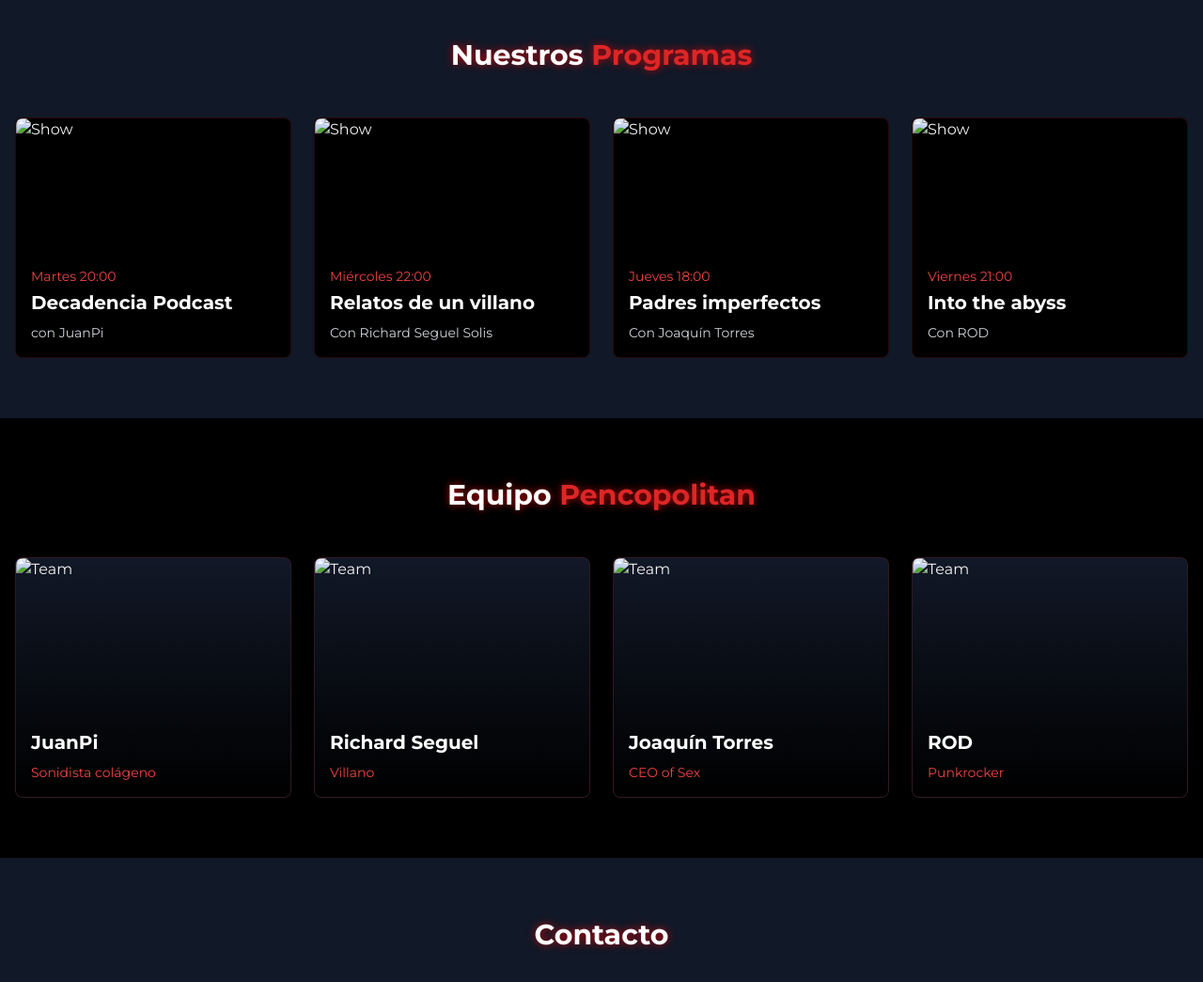
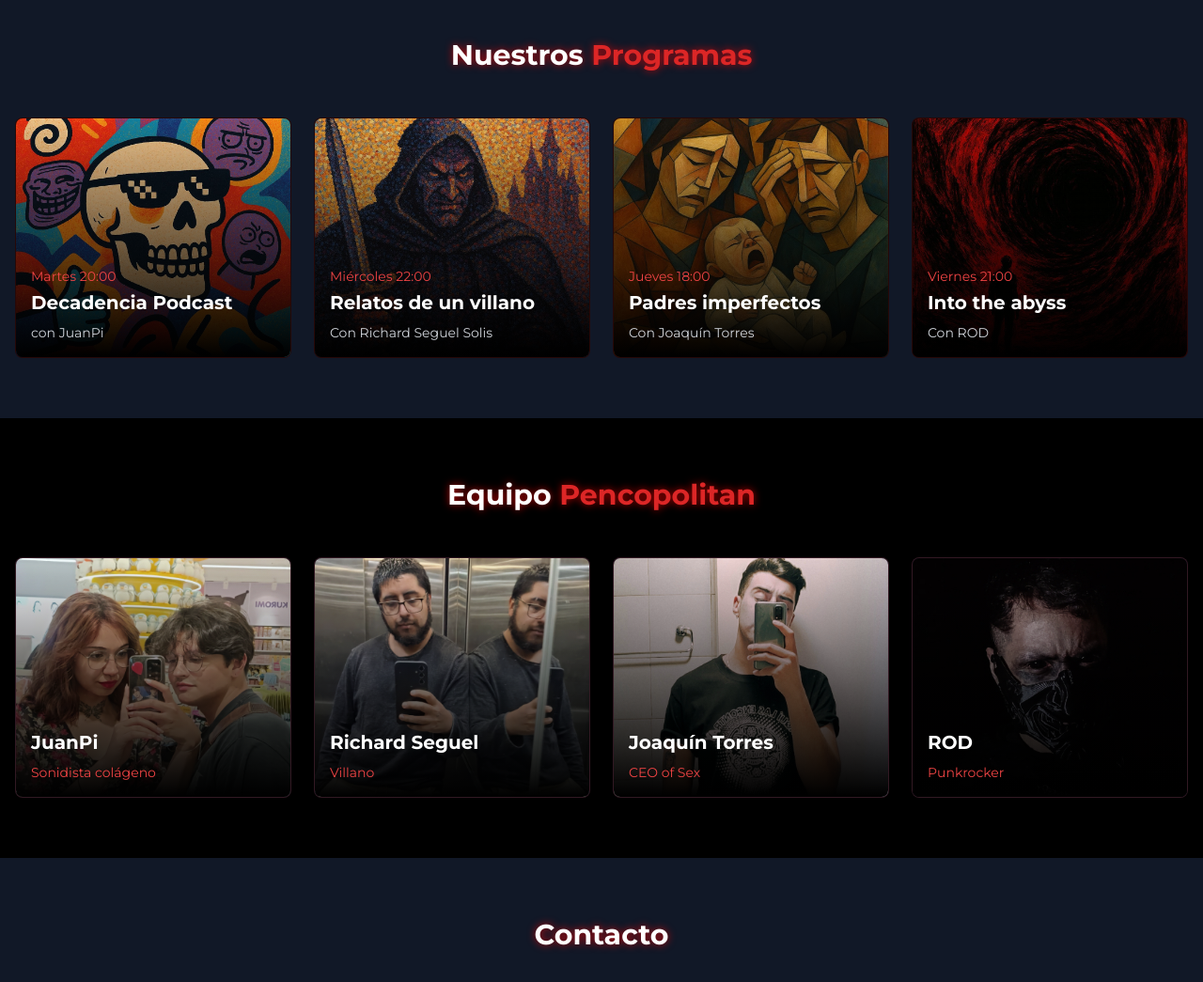
Before and after one commit to danielfmora/trincherasonora, a plain HTML site: page index.html in a window 1280 px wide. Shown: the part 880-1925 px from the top of the page at 94% size. Drawn offline with nearby package versions, Linux system fonts and the light colour scheme; the site is published under a folder, as on GitHub Pages, so addresses that start at the root find nothing; a script that the page names is missing.

Commit message:
Update index.html

```diff
--- a/index.html
+++ b/index.html
@@ -149,7 +149,7 @@
                 <!-- Show 1 -->
                 <div class="group relative overflow-hidden rounded-lg h-64 bg-black border border-red-900/30">
                     <div class="absolute inset-0 bg-gradient-to-t from-black to-transparent z-10"></div>
-                    <img src="/Images/DP.jpg" alt="Show" class="w-full h-full object-cover group-hover:scale-105 transition duration-500">
+                    <img src="./Images/DP.jpg" alt="Show" class="w-full h-full object-cover group-hover:scale-105 transition duration-500">
                     <div class="absolute bottom-0 left-0 z-20 p-4 w-full">
                         <div class="text-sm text-red-500 mb-1">Martes 20:00</div>
                         <h3 class="text-xl font-bold mb-2">Decadencia Podcast</h3>
@@ -160,7 +160,7 @@
                 <!-- Show 2 -->
                 <div class="group relative overflow-hidden rounded-lg h-64 bg-black border border-red-900/30">
                     <div class="absolute inset-0 bg-gradient-to-t from-black to-transparent z-10"></div>
-                    <img src="/Images/RDUV.jpg" alt="Show" class="w-full h-full object-cover group-hover:scale-105 transition duration-500">
+                    <img src="./Images/RDUV.jpg" alt="Show" class="w-full h-full object-cover group-hover:scale-105 transition duration-500">
                     <div class="absolute bottom-0 left-0 z-20 p-4 w-full">
                         <div class="text-sm text-red-500 mb-1">Miércoles 22:00</div>
                         <h3 class="text-xl font-bold mb-2">Relatos de un villano</h3>
@@ -171,7 +171,7 @@
                 <!-- Show 3 -->
                 <div class="group relative overflow-hidden rounded-lg h-64 bg-black border border-red-900/30">
                     <div class="absolute inset-0 bg-gradient-to-t from-black to-transparent z-10"></div>
-                    <img src="/Images/PI.jpg" alt="Show" class="w-full h-full object-cover group-hover:scale-105 transition duration-500">
+                    <img src="./Images/PI.jpg" alt="Show" class="w-full h-full object-cover group-hover:scale-105 transition duration-500">
                     <div class="absolute bottom-0 left-0 z-20 p-4 w-full">
                         <div class="text-sm text-red-500 mb-1">Jueves 18:00</div>
                         <h3 class="text-xl font-bold mb-2">Padres imperfectos</h3>
@@ -182,7 +182,7 @@
                 <!-- Show 4 -->
                 <div class="group relative overflow-hidden rounded-lg h-64 bg-black border border-red-900/30">
                     <div class="absolute inset-0 bg-gradient-to-t from-black to-transparent z-10"></div>
-                    <img src="/Images/ITTA.jpg" alt="Show" class="w-full h-full object-cover group-hover:scale-105 transition duration-500">
+                    <img src="./Images/ITTA.jpg" alt="Show" class="w-full h-full object-cover group-hover:scale-105 transition duration-500">
                     <div class="absolute bottom-0 left-0 z-20 p-4 w-full">
                         <div class="text-sm text-red-500 mb-1">Viernes 21:00</div>
                         <h3 class="text-xl font-bold mb-2">Into the abyss</h3>
@@ -202,7 +202,7 @@
                 <!-- Miembro 1 -->
                 <div class="group relative overflow-hidden rounded-lg h-64 bg-gray-900 border border-red-900/30">
                     <div class="absolute inset-0 bg-gradient-to-t from-black to-transparent z-10"></div>
-                    <img src="/Images/JPI.jpg" alt="Team" class="w-full h-full object-cover group-hover:scale-105 transition duration-500">
+                    <img src="./Images/JPI.jpg" alt="Team" class="w-full h-full object-cover group-hover:scale-105 transition duration-500">
                     <div class="absolute bottom-0 left-0 z-20 p-4 w-full">
                         <h3 class="text-xl font-bold mb-2">JuanPi</h3>
                         <p class="text-sm text-red-500">Sonidista colágeno</p>
@@ -212,7 +212,7 @@
                 <!-- Miembro 2 -->
                 <div class="group relative overflow-hidden rounded-lg h-64 bg-gray-900 border border-red-900/30">
                     <div class="absolute inset-0 bg-gradient-to-t from-black to-transparent z-10"></div>
-                    <img src="/Images/RS.jpg" alt="Team" class="w-full h-full object-cover group-hover:scale-105 transition duration-500">
+                    <img src="./Images/RS.jpg" alt="Team" class="w-full h-full object-cover group-hover:scale-105 transition duration-500">
                     <div class="absolute bottom-0 left-0 z-20 p-4 w-full">
                         <h3 class="text-xl font-bold mb-2">Richard Seguel</h3>
                         <p class="text-sm text-red-500">Villano</p>
@@ -222,7 +222,7 @@
                 <!-- Miembro 3 -->
                 <div class="group relative overflow-hidden rounded-lg h-64 bg-gray-900 border border-red-900/30">
                     <div class="absolute inset-0 bg-gradient-to-t from-black to-transparent z-10"></div>
-                    <img src="/Images/JT.jpg" alt="Team" class="w-full h-full object-cover group-hover:scale-105 transition duration-500">
+                    <img src="./Images/JT.jpg" alt="Team" class="w-full h-full object-cover group-hover:scale-105 transition duration-500">
                     <div class="absolute bottom-0 left-0 z-20 p-4 w-full">
                         <h3 class="text-xl font-bold mb-2">Joaquín Torres</h3>
                         <p class="text-sm text-red-500">CEO of Sex</p>
@@ -232,7 +232,7 @@
                 <!-- Miembro 4 -->
                 <div class="group relative overflow-hidden rounded-lg h-64 bg-gray-900 border border-red-900/30">
                     <div class="absolute inset-0 bg-gradient-to-t from-black to-transparent z-10"></div>
-                    <img src="/Images/RD.jpg" alt="Team" class="w-full h-full object-cover group-hover:scale-105 transition duration-500">
+                    <img src="./Images/RD.jpg" alt="Team" class="w-full h-full object-cover group-hover:scale-105 transition duration-500">
                     <div class="absolute bottom-0 left-0 z-20 p-4 w-full">
                         <h3 class="text-xl font-bold mb-2">ROD</h3>
                         <p class="text-sm text-red-500">Punkrocker</p>
```
